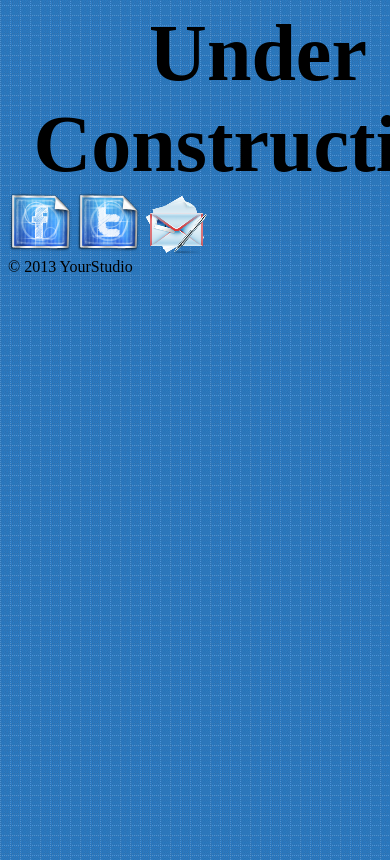
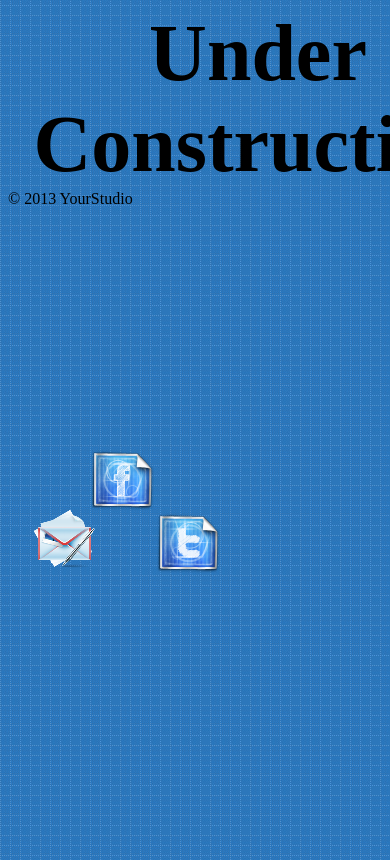
Before and after one commit to Danny417/FairWeather, a CodeIgniter app: page / in a window 390 px wide; the page is wider, and only the part inside the window is pictured. Run offline with CodeIgniter, Linux system fonts and the light colour scheme; some libraries are stand-ins or nearby versions.

Commit message:
Clean some code

```diff
--- a/application/views/mainView.php
+++ b/application/views/mainView.php
@@ -3,10 +3,6 @@
 <head>
 	<title>YourStudio</title>
   	<style>
-	@font-face {
-		font-family: HERAS;
-		src: url('fonts/HERAS.ttf');
-	}
 	#footer {
 		position: absolute;
  		z-index: 10;
@@ -14,7 +10,10 @@
 		bottom: 0;
 		font-family: arial;
 	}
-
+	.draggable {
+		position: absolute;
+		left: -100px;
+	}
 	@media screen {
 		body {
 			background-position:center;
@@ -52,18 +51,15 @@
 
 	</style>
 	<link rel="stylesheet" type="text/css" href="css/animate.min.css">
-	<link rel="stylesheet" type="text/css" href="css/idangerous.swiper.css">
-	<link rel="stylesheet" type="text/css" href="css/idangerous.swiper.3dflow.css">
 	<link rel="stylesheet" type="text/css" href="css/semantic.css">
 	<link rel="stylesheet" href="//code.jquery.com/ui/1.10.4/themes/smoothness/jquery-ui.css"> <!-- Jqery library -->
 
 </head>
 <body>
-		<!-- VW - Delete three slides from the page -->
-		<h1 id="construction"> Under Construction  </h1>
-		<a href="#"><img elementanimation enter="swing" leave="" click="flipOutY" src="img/buttons/facebook-print.png" class="draggable"/></a>
-		<a href="#"><img elementanimation enter="swing" leave="" click="flipOutY" src="img/buttons/twitter-print.png" class="draggable"/></a>
-		<a href="#"><img elementanimation enter="swing" leave="" click="flipOutY" src="img/buttons/gmail.png" class="draggable"/></a>
+	<h1 id="construction"> Under Construction  </h1>
+	<a href="#"><img elementanimation enter="" leave="flash" click="swing" src="img/buttons/facebook-print.png" class="draggable"/></a>
+	<a href="#"><img elementanimation enter="" leave="flash" click="swing" src="img/buttons/twitter-print.png" class="draggable"/></a>
+	<a href="#"><img elementanimation enter="" leave="flash" click="swing" src="img/buttons/gmail.png" class="draggable"/></a>
 
 	<footer >
 		&copy; 2013 YourStudio
@@ -102,8 +98,6 @@
 
 	<script src="http://codeorigin.jquery.com/jquery-2.0.3.min.js"></script>
 	<script src="//ajax.googleapis.com/ajax/libs/angularjs/1.2.3/angular.min.js"></script>
-	<script src="js/main_construction.js"></script>
-	<script src="js/semantic.js"></script>
 	<script src="//code.jquery.com/ui/1.10.4/jquery-ui.js"></script> <!-- library for draggable function -->
 	<script type="text/javascript">
 		function checkBrowserSize() {
@@ -116,11 +110,16 @@
 			checkBrowserSize();
 		});
 		$(document).ready(function() {
+			$(".draggable").each(function() {
+				$(this).css('left', Math.random()*window.innerWidth*0.75).css('top', Math.random()*window.innerHeight*0.75);
+			});
 			checkBrowserSize();
 			$(".draggable").draggable({containment: "body", scroll:false} );
 
+
 		});
-	//vincent comment
 	</script>
+	<script src="js/main_construction.js"></script>
+	<script src="js/semantic.js"></script>
 </body>
 </html>
```
